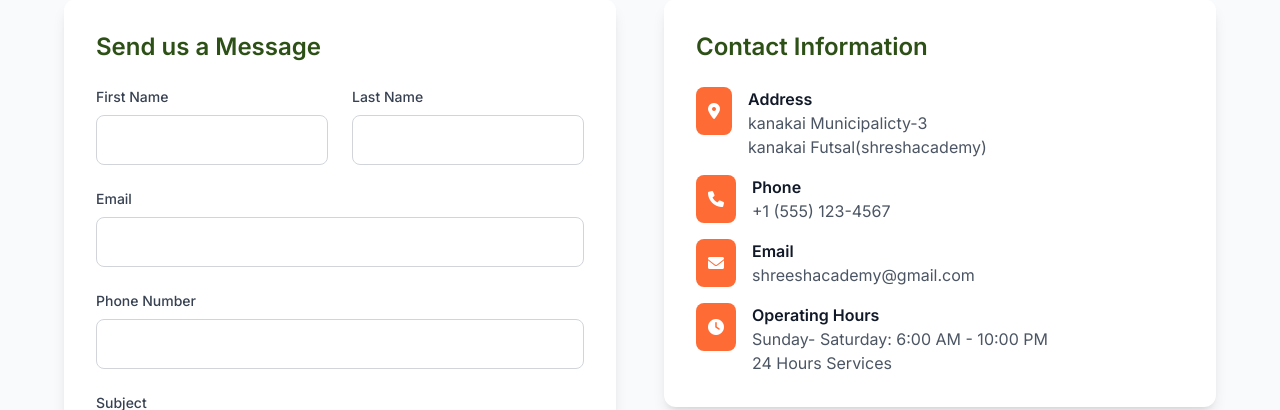
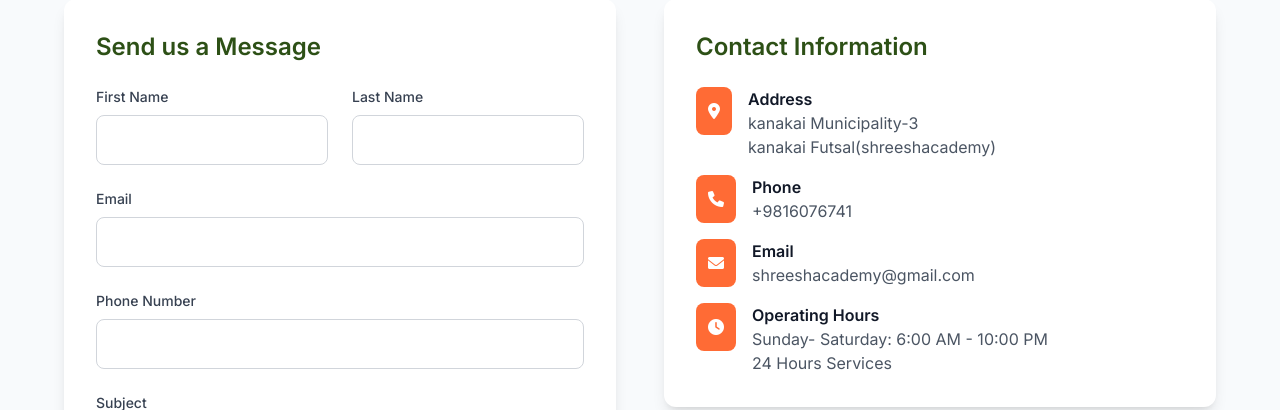
Before and after one commit to bishal189/futsal-websites, a Django app: page / in a window 1280 px wide. Shown: the part 5309-5719 px from the top of the page. Run offline with Django 5.2, Linux system fonts and the light colour scheme; some libraries are stand-ins or nearby versions.

Commit message:
feat:index files changed

```diff
--- a/templates/home/index.html
+++ b/templates/home/index.html
@@ -683,7 +683,7 @@
                                 </div>
                                 <div>
                                     <h4 class="font-semibold text-gray-900">Address</h4>
-                                    <p class="text-gray-600">kanakai Municipalicty-3<br>kanakai Futsal(shreshacademy)
+                                    <p class="text-gray-600">kanakai Municipality-3<br>kanakai Futsal(shreeshacademy)
                                     </p>
                                 </div>
                             </div>
@@ -693,7 +693,7 @@
                                 </div>
                                 <div>
                                     <h4 class="font-semibold text-gray-900">Phone</h4>
-                                    <p class="text-gray-600">+1 (555) 123-4567</p>
+                                    <p class="text-gray-600">+9816076741</p>
                                 </div>
                             </div>
                             <div class="flex items-start space-x-4">
```
